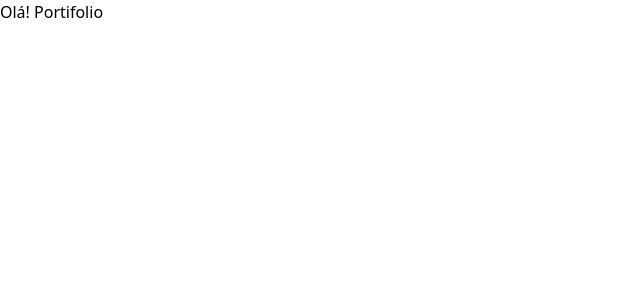
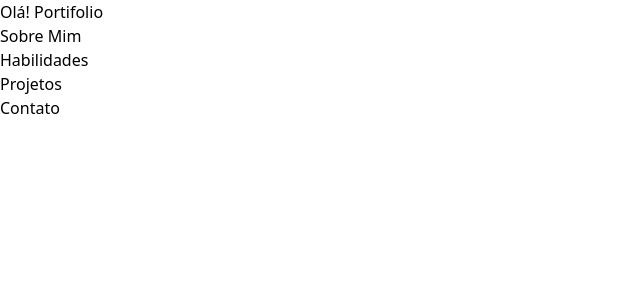
Before and after one commit to Lucas-Pontes-Soares/Portifolio, a React (Vite) app: page / in a window 1280 px wide. Shown: the top 300 px of the page, without its empty margins (0-640 px from the left). Built offline with nearby package versions, Linux system fonts and the light colour scheme.

Commit message:
Adicionando paginas e rotas

```diff
--- a/index.html
+++ b/index.html
@@ -4,7 +4,7 @@
     <meta charset="UTF-8" />
     <link rel="icon" type="image/svg+xml" href="/vite.svg" />
     <meta name="viewport" content="width=device-width, initial-scale=1.0" />
-    <title>Vite + React + TS</title>
+    <title>Portifolio</title>
     <link href="/src/main.css" rel="stylesheet">
   </head>
   <body>
--- a/package.json
+++ b/package.json
@@ -11,7 +11,8 @@
   },
   "dependencies": {
     "react": "^18.2.0",
-    "react-dom": "^18.2.0"
+    "react-dom": "^18.2.0",
+    "react-router-dom": "^6.18.0"
   },
   "devDependencies": {
     "@types/react": "^18.2.15",
--- a/src/App.tsx
+++ b/src/App.tsx
@@ -1,10 +1,10 @@
-function App() {
+import { Navbar } from "./components/Navbar";
 
+export function App() {
   return (
     <>
       <h1>Olá! Portifolio</h1>
+      <Navbar />
     </>
   )
 }
-
-export default App
--- /dev/null
+++ b/src/Routes.tsx
@@ -0,0 +1,20 @@
+import { Routes, Route } from "react-router-dom";
+
+import {App} from "./App.tsx";
+import {SobreMim} from "./pages/SobreMim.tsx";
+import {Contato} from "./pages/Contato.tsx";
+import { Projetos } from "./pages/Projetos.tsx";
+import { Habilidades } from "./pages/Habilidades.tsx";
+
+export function Rotas() {
+
+   return(
+      <Routes>
+         <Route path="/" element={<App />} />
+         <Route path="SobreMim" element={<SobreMim />} />
+         <Route path="Contato" element={<Contato />} />
+         <Route path="Projetos" element={<Projetos />} />
+         <Route path="Habilidades" element={<Habilidades />} />
+      </Routes>
+   )
+}
--- /dev/null
+++ b/src/components/Navbar.tsx
@@ -0,0 +1,18 @@
+export function Navbar(){
+    return(
+        <div className="flex content-start flex-wrap">
+            <div className="flex-auto h-16 text-center">
+                <a href="http://localhost:5173/SobreMim">Sobre Mim</a>
+            </div>
+            <div className="flex-auto h-16 text-center">
+                <a href="http://localhost:5173/Habilidades">Habilidades</a>
+            </div>
+            <div className="flex-auto h-16 text-center">
+                <a href="http://localhost:5173/Projetos">Projetos</a>
+            </div>
+            <div className="flex-auto h-16 text-center">
+                <a href="http://localhost:5173/Contato">Contato</a>
+            </div>
+        </div>
+    )
+}
--- a/src/main.tsx
+++ b/src/main.tsx
@@ -1,10 +1,10 @@
-import React from 'react'
 import ReactDOM from 'react-dom/client'
-import App from './App.tsx'
 import './index.css'
+import { BrowserRouter } from "react-router-dom";
+import {Rotas} from "./Routes.tsx"
 
 ReactDOM.createRoot(document.getElementById('root')!).render(
-  <React.StrictMode>
-    <App />
-  </React.StrictMode>,
+  <BrowserRouter>
+    <Rotas />
+  </BrowserRouter>,
 )
--- /dev/null
+++ b/src/pages/Contato.tsx
@@ -0,0 +1,7 @@
+export function Contato(){
+    return(
+        <div>
+            <h1>Contato</h1>
+        </div>
+    )
+}
--- /dev/null
+++ b/src/pages/Habilidades.tsx
@@ -0,0 +1,7 @@
+export function Habilidades(){
+    return(
+        <div>
+            <h1>Habilidades</h1>
+        </div>
+    )
+}
--- /dev/null
+++ b/src/pages/Projetos.tsx
@@ -0,0 +1,7 @@
+export function Projetos(){
+    return(
+        <div>
+            <h1>Projetos</h1>
+        </div>
+    )
+}
--- /dev/null
+++ b/src/pages/SobreMim.tsx
@@ -0,0 +1,7 @@
+export function SobreMim(){
+    return(
+        <div>
+            <h1>Sobre Mim</h1>
+        </div>
+    )
+}
```
Also changed, not shown: 1 other file (tests, documents, lock files or other folders).
